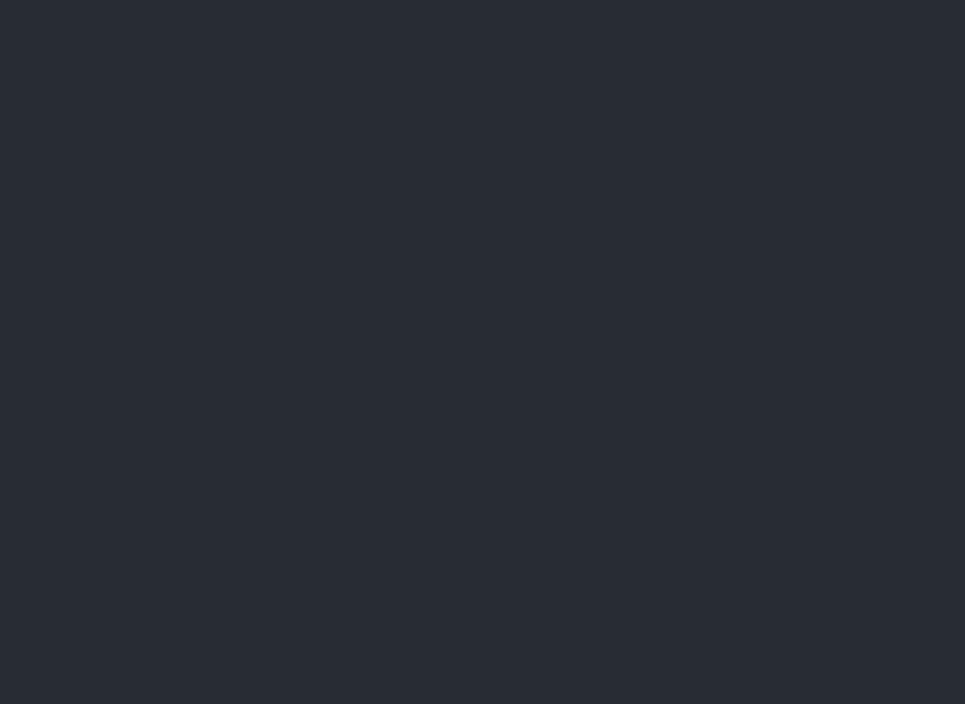
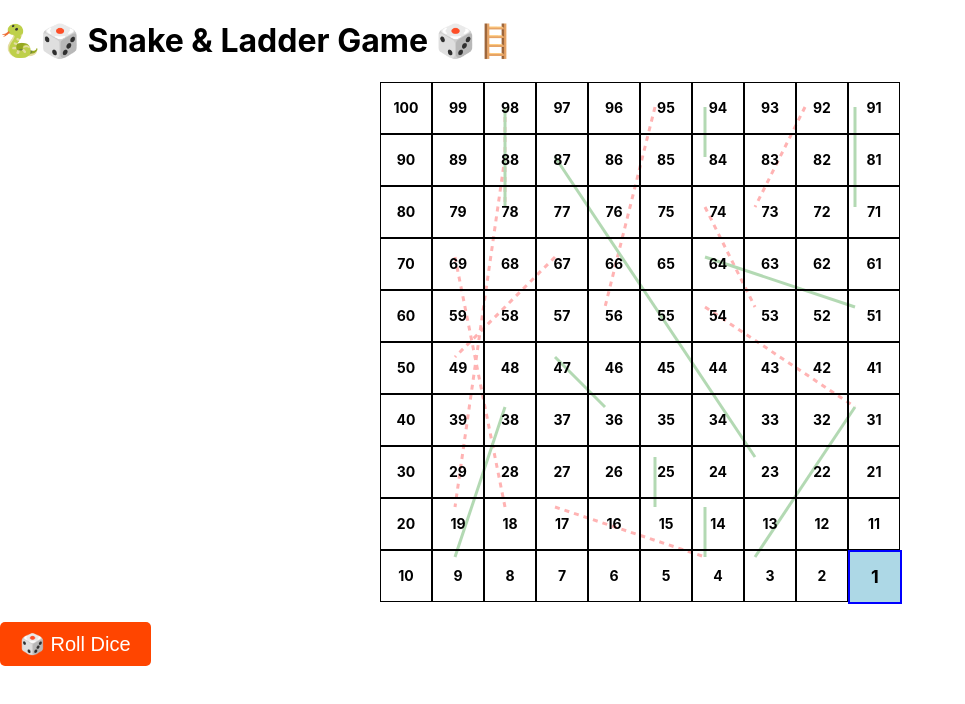
Before and after one commit to shrinjoy979/multiplayer-snake-and-ladder-game, a React (Create React App) app: page / in a window 1280 px wide. Shown: the top 704 px of the page, without its empty margins (0-965 px from the left). Built offline with nearby package versions, Linux system fonts and the light colour scheme.

Commit message:
snake and ladder UI

```diff
--- a/package.json
+++ b/package.json
@@ -7,6 +7,9 @@
     "@testing-library/jest-dom": "^6.6.3",
     "@testing-library/react": "^16.2.0",
     "@testing-library/user-event": "^13.5.0",
+    "ajv": "^8.17.1",
+    "ajv-keywords": "^5.1.0",
+    "axios": "^1.8.3",
     "react": "^19.0.0",
     "react-dom": "^19.0.0",
     "react-scripts": "5.0.1",
--- a/src/App.css
+++ b/src/App.css
@@ -1,38 +1,60 @@
-.App {
-  text-align: center;
+.board-container {
+  position: relative;
+  width: 520px;
+  height: 520px;
+  margin: auto;
 }
 
-.App-logo {
-  height: 40vmin;
-  pointer-events: none;
+.board {
+  display: grid;
+  grid-template-columns: repeat(10, 50px);
+  grid-template-rows: repeat(10, 50px);
+  gap: 2px;
+  position: relative;
+  z-index: 2;
 }
 
-@media (prefers-reduced-motion: no-preference) {
-  .App-logo {
-    animation: App-logo-spin infinite 20s linear;
-  }
+.board-lines {
+  position: absolute;
+  top: 0;
+  left: 0;
+  width: 520px;
+  height: 520px;
+  z-index: 1;
 }
 
-.App-header {
-  background-color: #282c34;
-  min-height: 100vh;
+.cell {
+  width: 50px;
+  height: 50px;
+  background-color: rgba(255, 255, 255, 0.7);
+  border: 1px solid black;
   display: flex;
-  flex-direction: column;
   align-items: center;
   justify-content: center;
-  font-size: calc(10px + 2vmin);
-  color: white;
+  font-size: 14px;
+  font-weight: bold;
+  position: relative;
+  z-index: 2;
 }
 
-.App-link {
-  color: #61dafb;
+.player {
+  background-color: lightblue;
+  border: 2px solid blue;
+  font-size: 18px;
+  position: relative;
 }
 
-@keyframes App-logo-spin {
-  from {
-    transform: rotate(0deg);
-  }
-  to {
-    transform: rotate(360deg);
-  }
+.roll-button {
+  font-size: 20px;
+  padding: 10px 20px;
+  margin-top: 20px;
+  background-color: #ff4500;
+  color: white;
+  border: none;
+  cursor: pointer;
+  border-radius: 5px;
 }
+
+.roll-button:hover {
+  background-color: #e63900;
+}
--- a/src/App.js
+++ b/src/App.js
@@ -1,14 +1,103 @@
-import logo from './logo.svg';
-import './App.css';
+import React, { useState } from "react";
+import axios from "axios";
+import "./App.css";
 
-function App() {
+const boardSize = 100;
+const snakes = { 98: 78, 95: 56, 92: 73, 83: 19, 74: 53, 64: 42, 62: 18, 54: 31, 17: 7 };
+const ladders = { 2: 38, 7: 14, 8: 31, 15: 26, 28: 84, 36: 44, 51: 67, 71: 91, 78: 98, 87: 94 };
+
+const App = () => {
+  const [position, setPosition] = useState(1);
+  const [message, setMessage] = useState("");
+
+  const rollDice = async () => {
+    try {
+      const response = await axios.get("http://localhost:4000/roll");
+      let dice = response.data.dice;
+      let newPosition = position + dice;
+
+      if (newPosition > boardSize) {
+        setMessage(`Rolled a ${dice}, but can't move.`);
+      } else {
+        newPosition = snakes[newPosition] || ladders[newPosition] || newPosition;
+        setMessage(`Rolled a ${dice}, moved to ${newPosition}`);
+        setPosition(newPosition);
+      }
+
+      if (newPosition === boardSize) {
+        setMessage("🎉 You won!");
+      }
+    } catch (error) {
+      console.error("Error rolling dice:", error);
+    }
+  };
+
+  const getCellPosition = (cellNumber) => {
+    let row = Math.floor((cellNumber - 1) / 10);
+    let col = (cellNumber - 1) % 10;
+    if (row % 2 === 1) {
+      col = 9 - col;
+    }
+    return { x: col * 50 + 25, y: (9 - row) * 50 + 25 };
+  };
+
+  const getGridCells = () => {
+    let cells = [];
+    for (let i = boardSize; i > 0; i--) {
+      cells.push(
+        <div key={i} className={`cell ${position === i ? "player" : ""}`}>
+          {i}
+        </div>
+      );
+    }
+    return cells;
+  };
+
   return (
-    <div className="App">
-      <header className="App-header">
-
-      </header>
+    <div className="container">
+      <h1>🐍🎲 Snake & Ladder Game 🎲🪜</h1>
+      <div className="board-container">
+        <div className="board">{getGridCells()}</div>
+        <svg className="board-lines">
+          {Object.entries(snakes).map(([start, end]) => {
+            const startPos = getCellPosition(Number(start));
+            const endPos = getCellPosition(end);
+            return (
+              <line
+                key={`snake-${start}`}
+                x1={startPos.x}
+                y1={startPos.y}
+                x2={endPos.x}
+                y2={endPos.y}
+                stroke="red"
+                strokeWidth="3"
+                strokeDasharray="5,5"
+              />
+            );
+          })}
+          {Object.entries(ladders).map(([start, end]) => {
+            const startPos = getCellPosition(Number(start));
+            const endPos = getCellPosition(end);
+            return (
+              <line
+                key={`ladder-${start}`}
+                x1={startPos.x}
+                y1={startPos.y}
+                x2={endPos.x}
+                y2={endPos.y}
+                stroke="green"
+                strokeWidth="3"
+              />
+            );
+          })}
+        </svg>
+      </div>
+      <button className="roll-button" onClick={rollDice}>
+        🎲 Roll Dice
+      </button>
+      <h3>{message}</h3>
     </div>
   );
-}
+};
 
 export default App;
```
Also changed, not shown: 1 other file (tests, documents, lock files or other folders).
